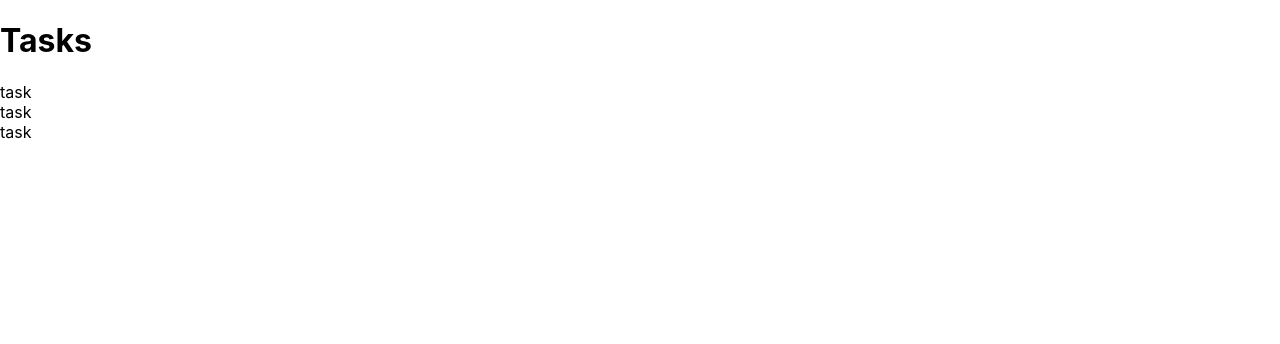
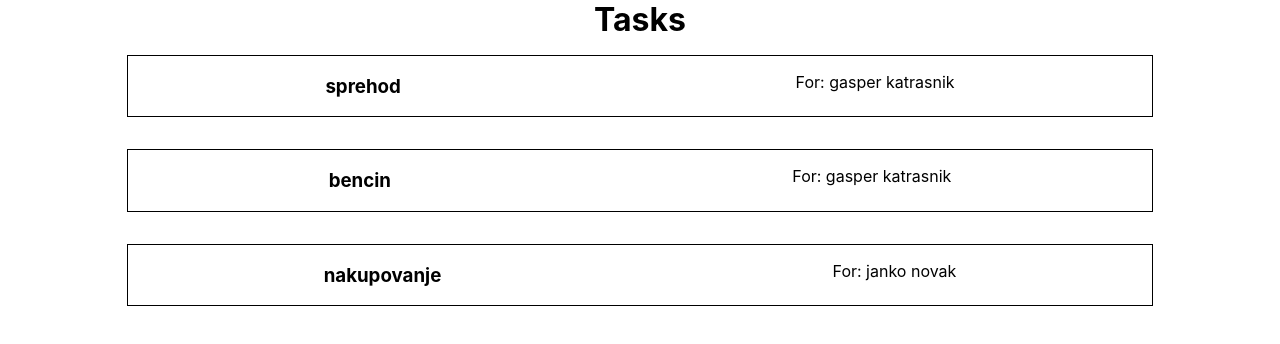
Before and after one commit to gkatrasnik/flai-task-app, a React (Create React App) app: page / in a window 1280 px wide. Shown: the top 344 px of the page. Built offline with nearby package versions, Linux system fonts and the light colour scheme.

Commit message:
tasks mapped in taskboard, expand task on click

```diff
--- a/src/App.js
+++ b/src/App.js
@@ -3,7 +3,7 @@ import "./App.scss";
 import { v1 as uuid } from "uuid";
 import usersdata from "./data/users";
 import tasksdata from "./data/tasks";
-import Taskboard from "./components/taskboard";
+import Taskboard from "./components/Taskboard";
 
 function App() {
   const [users, setUsers] = useState([]);
@@ -17,7 +17,7 @@ function App() {
 
   return (
     <div>
-      <Taskboard tasks={tasks} />
+      <Taskboard tasks={tasks} users={users} />
     </div>
   );
 }
--- a/src/App.scss
+++ b/src/App.scss
@@ -1 +1,32 @@
 @charset 'utf-8';
+
+.task-card {
+  width: 80%;
+  border: solid black 1px;
+  margin: auto;
+  margin-bottom: 2rem;
+}
+
+.task-card-header {
+  display: flex;
+  justify-content: space-around;
+}
+
+.heading-center {
+  margin: auto;
+  text-align: center;
+}
+
+.taskboard-li {
+  display: flex;
+  flex-direction: column;
+  justify-content: center;
+}
+
+.taskboard-ul {
+  padding: 0;
+}
+
+.task-details-text {
+  margin-left: 2rem;
+}
--- /dev/null
+++ b/src/components/Task.js
@@ -0,0 +1,45 @@
+import React, { useEffect, useState } from "react";
+import "../App.scss";
+
+function Task(props) {
+  const [assignee, setAssignee] = useState("");
+  const [reporter, setReporter] = useState("");
+
+  const [taskOpened, setTaskOpened] = useState(false);
+
+  const handleTaskClick = () => {
+    setTaskOpened(!taskOpened);
+  };
+
+  useEffect(() => {
+    let assignee = props.users.filter(
+      (user) => user.userid === props.task.assigneeid
+    );
+    let reporter = props.users.filter(
+      (user) => user.userid === props.task.reporterid
+    );
+    setAssignee(assignee[0]);
+    setReporter(reporter[0]);
+  }, []);
+
+  return (
+    <div className="task-card" onClick={handleTaskClick}>
+      <div className="task-card-header">
+        <h3>{props.task.topic}</h3>
+        <p>
+          For: {assignee.name} {assignee.surname}
+        </p>
+      </div>
+      {taskOpened && (
+        <div>
+          <p className="task-details-text">
+            Task by: {reporter.name} {reporter.surname}
+          </p>
+
+          <p className="task-details-text">{props.task.description}</p>
+        </div>
+      )}
+    </div>
+  );
+}
+export default Task;
--- /dev/null
+++ b/src/components/Taskboard.js
@@ -0,0 +1,24 @@
+import React, { useContext, useState } from "react";
+import Task from "./Task";
+
+function Taskboard(props) {
+  return (
+    <>
+      <h1 className="heading-center">Tasks</h1>
+      {props.tasks ? (
+        <ul className="taskboard-ul">
+          {props.tasks.map((task, index) => {
+            return (
+              <li key={index} className="taskboard-li">
+                <Task task={task} users={props.users} />
+              </li>
+            );
+          })}
+        </ul>
+      ) : (
+        <h2 className="heading-center">No tasks...</h2>
+      )}
+    </>
+  );
+}
+export default Taskboard;
--- a/src/components/task.js
+++ /dev/null
@@ -1,6 +0,0 @@
-import React, { useContext, useState } from "react";
-
-function Task(props) {
-  return <div className="task">task</div>;
-}
-export default Task;
--- a/src/components/taskboard.js
+++ /dev/null
@@ -1,29 +0,0 @@
-import React, { useContext, useState } from "react";
-import Task from "./task";
-
-function Taskboard(props) {
-  return (
-    <>
-      <h1 className="center mt-3">Tasks</h1>
-      {props.tasks ? (
-        <ul style={{ padding: 0 }}>
-          {props.tasks.map((item, index) => {
-            return (
-              <li
-                key={index}
-                className="d-flex flex-direction-column justify-content-center"
-              >
-                <Task />
-              </li>
-            );
-          })}
-        </ul>
-      ) : (
-        <div className="center">
-          <h2 className="text-muted mt-3">No tasks...</h2>
-        </div>
-      )}
-    </>
-  );
-}
-export default Taskboard;
```
